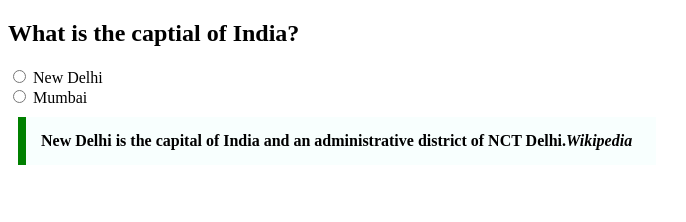
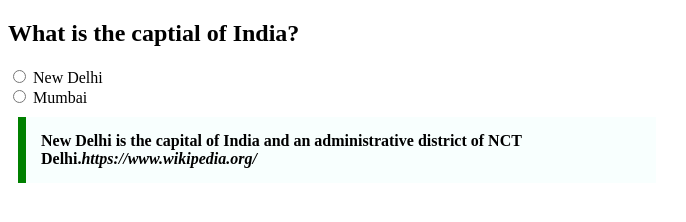
Before and after one commit to acciojob/trivia-Yashjain1623, a website: page main.html in a window 1280 px wide. Shown: the whole page, without its empty margins (0-686 px from the left). Drawn offline with Linux system fonts and the light colour scheme.

Commit message:
created a submission

```diff
--- a/main.html
+++ b/main.html
@@ -12,7 +12,7 @@
 	<label for="option1">New Delhi</label> <br>
 	<input type="radio" value="option2">
 	<label for="option2">Mumbai</label> <br>
-    <blockquote>New Delhi is the capital of India and an administrative district of NCT Delhi.<cite>Wikipedia</cite></blockquote>
+    <blockquote>New Delhi is the capital of India and an administrative district of NCT Delhi.<cite>https://www.wikipedia.org/</cite></blockquote>
     <script type="text/javascript" src="./script.js">
 </script>
 
```
